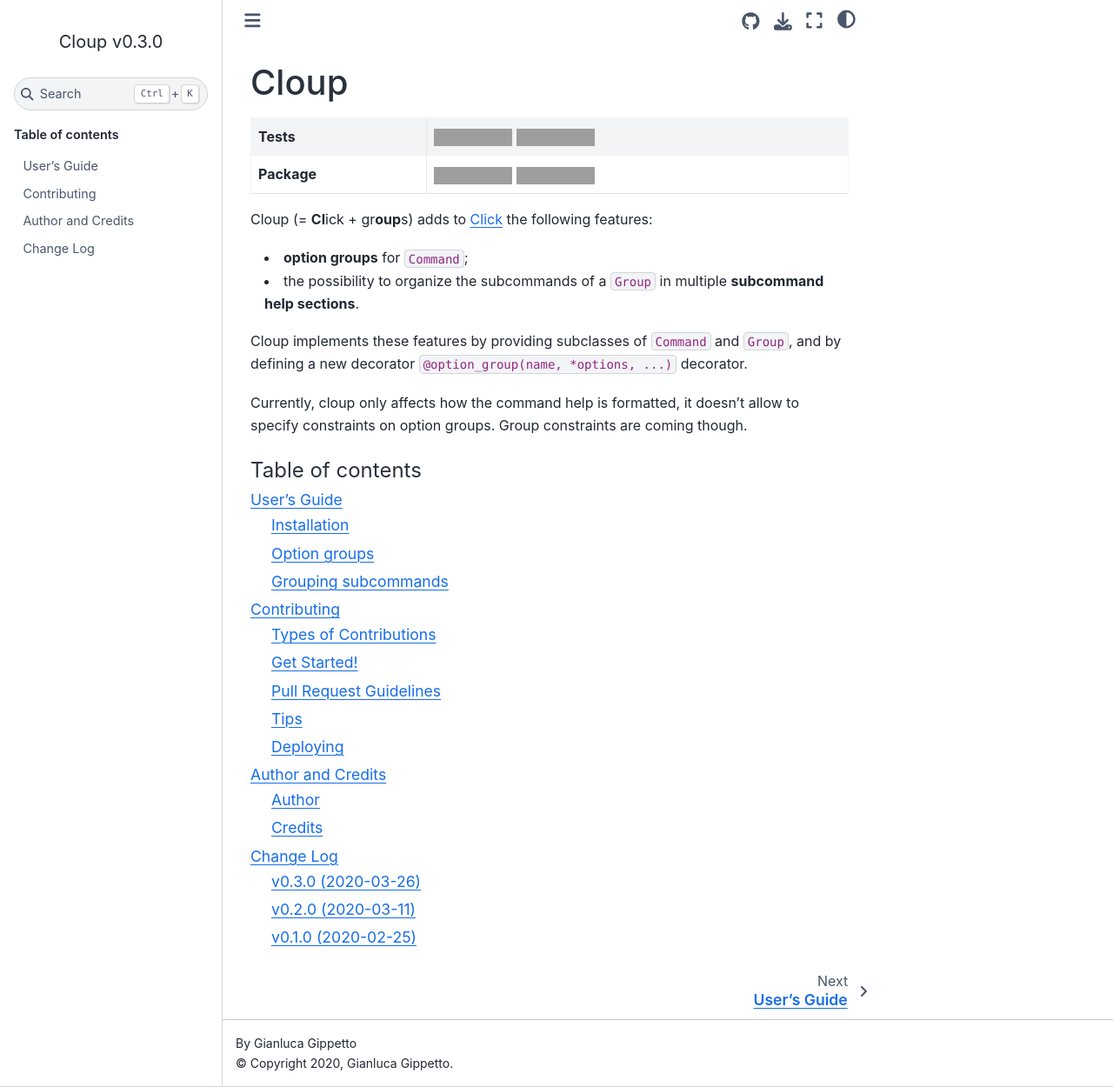
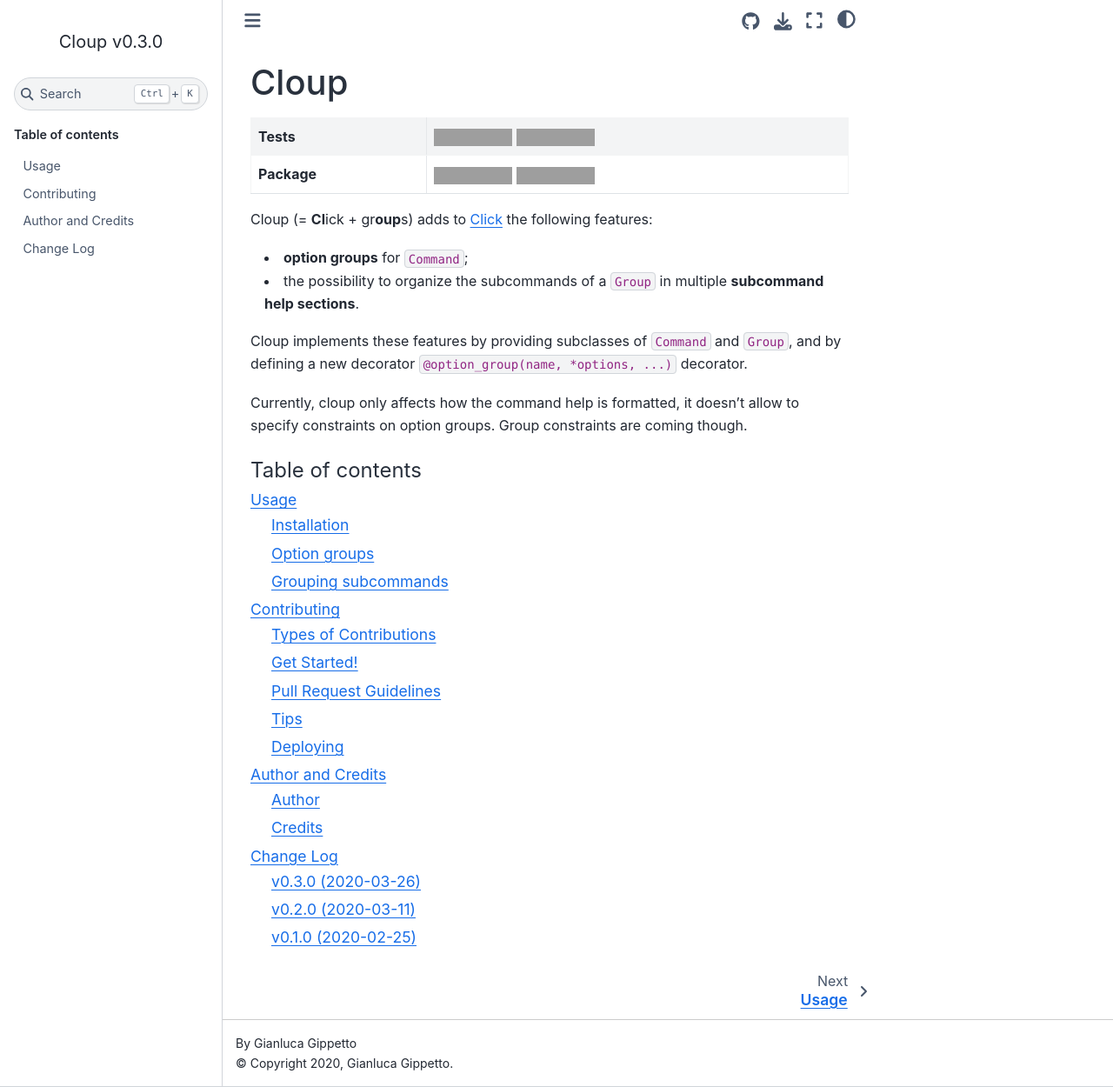
Before and after one commit to janluke/cloup, a Sphinx documentation site: the page built from docs/index.rst, in a window 1280 px wide and 1250 px high. Shown: the whole window at 87% size. Built offline with Sphinx 7.4.7 and the Sphinx Book theme 1.1.4, drawn with Linux system fonts in a browser that asks for light colours; pages that are not in the unit, such as notebooks, are missing from menus; grey boxes are pictures that could not be loaded.

Commit message:
Docs: other improvements
- replace autoapisummary with autosummary, since the
  first doesn't seem to do a good job
- other conf.py changes
- improve theme-overrides.css

```diff
--- /dev/null
+++ b/docs/_autoapi_templates/python/module.rst
@@ -0,0 +1,116 @@
+{% if not obj.display %}
+:orphan:
+{% endif %}
+
+:mod:`{{ obj.name }}`
+======={{ "=" * obj.name|length }}
+
+.. py:module:: {{ obj.name }}
+
+{% if obj.docstring %}
+.. autoapi-nested-parse::
+
+   {{ obj.docstring|prepare_docstring|indent(3) }}
+{% endif %}
+
+{% block subpackages %}
+{% set visible_subpackages = obj.subpackages|selectattr("display")|list %}
+{% if visible_subpackages %}
+Subpackages
+-----------
+.. toctree::
+   :titlesonly:
+   :maxdepth: 3
+
+{% for subpackage in visible_subpackages %}
+   {{ subpackage.short_name }}/index.rst
+{% endfor %}
+{% endif %}
+{% endblock %}
+
+{% block submodules %}
+{% set visible_submodules = obj.submodules|selectattr("display")|list %}
+{% if visible_submodules %}
+Submodules
+----------
+.. toctree::
+   :titlesonly:
+   :maxdepth: 1
+
+{% for submodule in visible_submodules %}
+   {{ submodule.short_name }}/index.rst
+{% endfor %}
+{% endif %}
+{% endblock %}
+
+{% if obj.all is not none %}
+{%     set visible_children = obj.children|selectattr("short_name", "in", obj.all)|list %}
+{% elif obj.type is equalto("package") %}
+{%     set visible_children = obj.children|selectattr("display")|list %}
+{% else %}
+{%     set visible_children = obj.children|selectattr("display")|rejectattr("imported")|list %}
+{% endif %}
+
+{% if visible_children %}                              {# if visible_children #}
+
+{% set visible_classes = visible_children|selectattr("type", "equalto", "class")|list %}
+{% set visible_functions = visible_children|selectattr("type", "equalto", "function")|list %}
+{% set visible_data = visible_children|selectattr("type", "equalto", "data")|list %}
+
+{% if "show-module-summary" in autoapi_options
+    and (visible_classes or visible_functions or visible_data) %}
+                                                         {# if show-summaries #}
+{# === CLASSES SUMMARY === #}
+{% block classes scoped %}
+{% if visible_classes %}
+Classes summary
+---------------
+
+.. autosummary::
+
+{% for klass in visible_classes %}
+   {{ klass.id }}
+{% endfor %}
+{% endif %}
+{% endblock %}
+
+{# === FUNCTIONS SUMMARY === #}
+{% block functions scoped %}
+{% if visible_functions %}
+Functions Summary
+-----------------
+
+.. autosummary::
+
+{% for function in visible_functions %}
+   {{ function.id }}
+{% endfor %}
+{% endif %}
+{% endblock %}
+
+{# === DATA SUMMARY === #}
+{# {% block data scoped %}
+{% if visible_data %}
+Data Summary
+------------
+
+.. autoapisummary::
+
+{% for data in visible_data %}
+   {{ data.id }}
+{% endfor %}
+{% endif %}
+{% endblock %} #}
+
+{% endif %}                                           {# endif show-summaries #}
+
+{# === CONTENTS === #}
+{% block contents scoped %}
+Contents
+--------
+{% for obj_item in visible_children %}
+{{ obj_item.rendered|indent(0) }}
+{% endfor %}
+{% endblock %}
+
+{% endif %}                                         {# endif visible-children #}
--- a/docs/_static/styles/theme-overrides.css
+++ b/docs/_static/styles/theme-overrides.css
@@ -1,3 +1,8 @@
+/**
+Terribly ugly overrides full of !important because the html
+generated by Sphinx is garbage.
+*/
+
 div.navbar_extra_footer {
     display: none;
 }
@@ -5,3 +10,40 @@
 .table tr:last-child {
     border-bottom: 1px solid #dee2e6;
 }
+
+dl.py.data {
+    padding-bottom: 0;
+    /* border-bottom: 1px solid #dee2e6; */
+    margin: 0 !important;
+}
+
+dl.py.class, dl.py.function {
+    padding-top: 2em;
+    margin: 0 !important;
+    border-top: 1px solid #dee2e6 !important;
+}
+
+dl:last-child {
+    border-bottom: 0;
+    padding-bottom: 0;
+}
+
+dl.field-list dt {
+    font-size: 14px !important;
+    background: transparent !important;
+    color: #0071bc !important;   /* 0071bc */
+    border: 0 !important;
+    margin: 0 !important;
+}
+
+dl.field-list ul {
+    padding-left: 0 !important;
+}
+
+dl.field-list ul li {
+    margin-bottom: .5em;
+}
+
+td > p {
+    margin: 0;
+}
--- a/docs/conf.py
+++ b/docs/conf.py
@@ -41,6 +41,8 @@
     'sphinx_tabs.tabs',
     'sphinx_copybutton',  # adds a copy button to code blocks
 ]
+autoclass_content = 'both'
+autodoc_typehints = 'description'
 autoapi_type = 'python'
 autoapi_dirs = [os.path.join(PROJ_DIR, 'cloup')]
 autoapi_template_dir = '_autoapi_templates'
@@ -61,7 +63,7 @@
 }
 
 # Add any paths that contain templates here, relative to this directory.
-templates_path = ['_templates']
+templates_path = [autoapi_template_dir]
 
 # The suffix(es) of source filenames.
 # You can specify multiple suffix as a list of string:
--- a/docs/usage.rst
+++ b/docs/usage.rst
@@ -1,9 +1,9 @@
 ============
-User's Guide
+Usage
 ============
 
 .. Setting this to "python" would be more useful but, because of bug in the
-.. PyCharm rst plugin, I don't get syntax highlighting in the IDE.
+.. PyCharm rst plugin, I don't get Python syntax highlighting in the IDE.
 .. highlight:: none
 
 Installation
```
Also changed, not shown: 1 other file.
